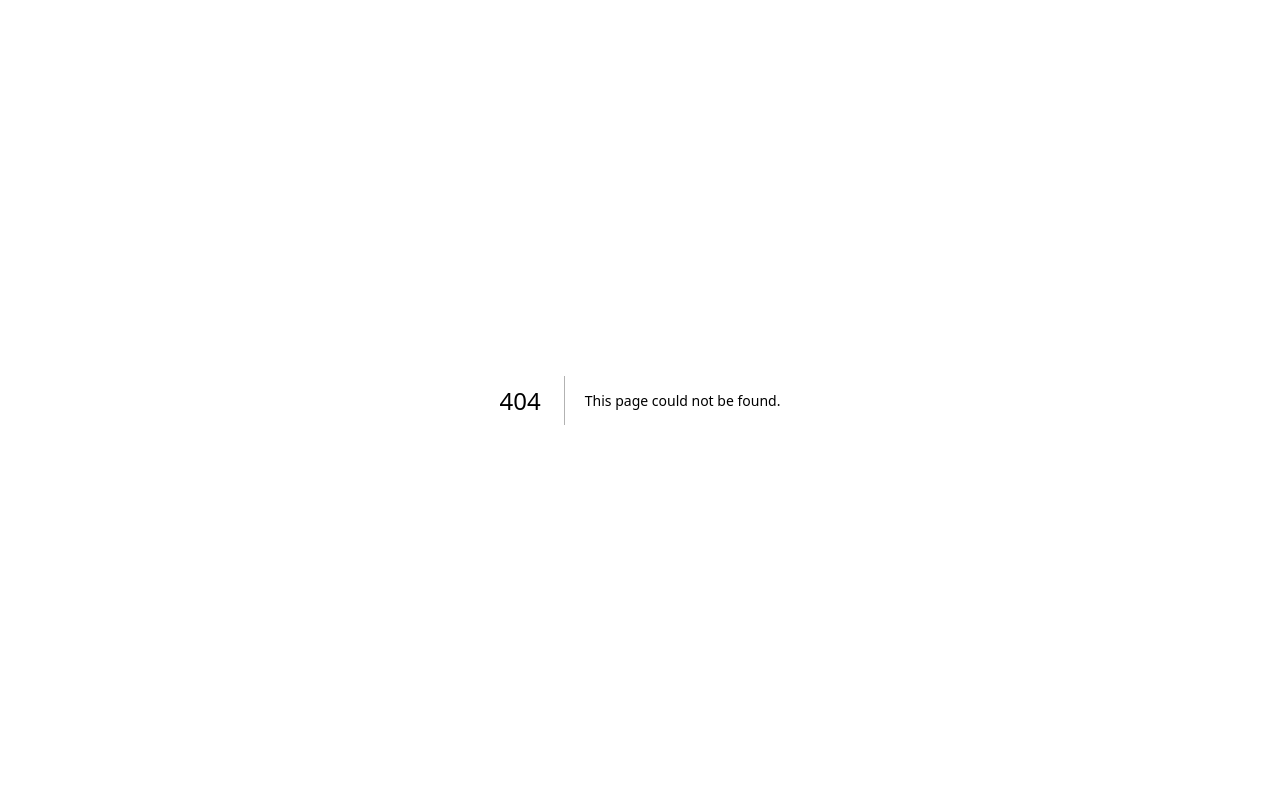
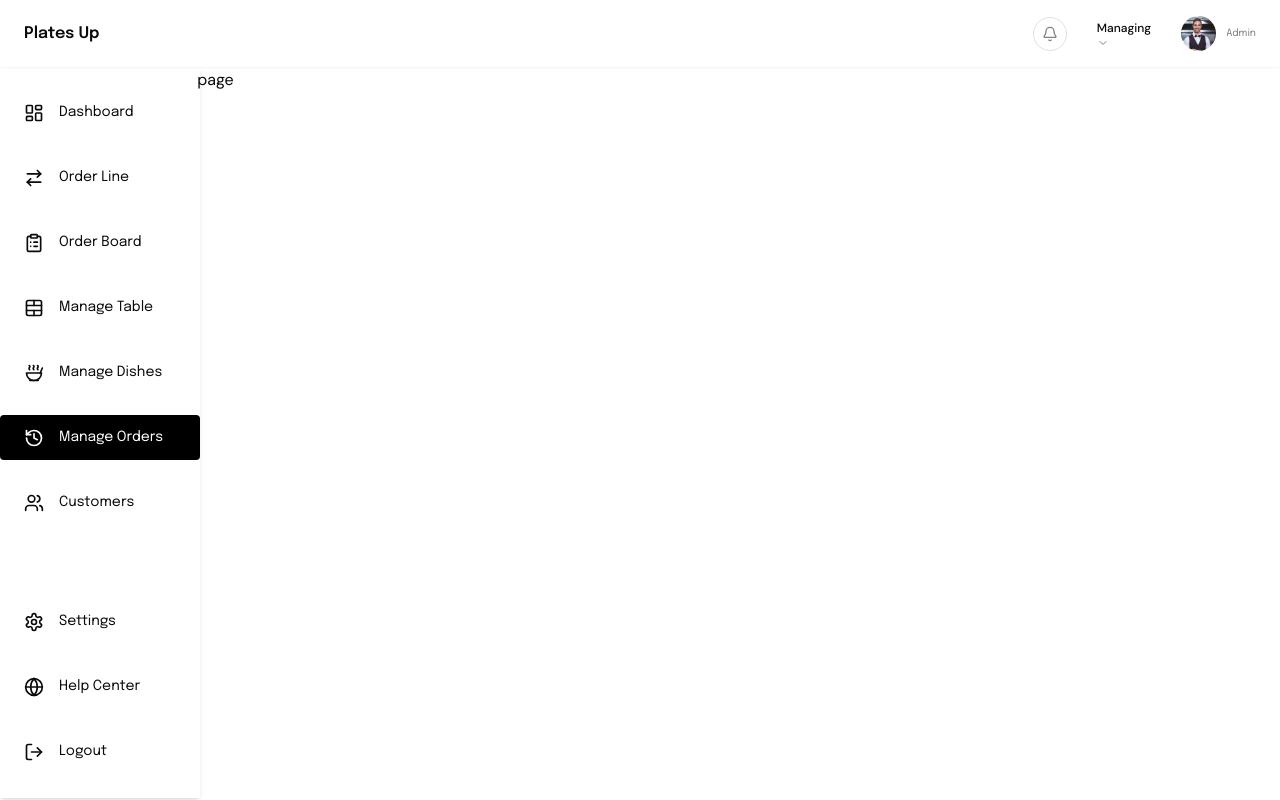
Before and after one commit to pritulgohil/restaurant-pos, a Next.js app: page /pos/manage-orders in a window 1280 px wide. Before the commit this address had no page. Built offline with nearby package versions, Linux system fonts and the light colour scheme; no server answers; sample sign-in values are in the browser's storage.

Commit message:
initiated manage orders page

```diff
--- a/src/app/components/Pos/Sidebar/Sidebar.jsx
+++ b/src/app/components/Pos/Sidebar/Sidebar.jsx
@@ -10,6 +10,7 @@ import { Settings } from "lucide-react";
 import { Globe } from "lucide-react";
 import { LogOut } from "lucide-react";
 import { LoaderCircle } from "lucide-react";
+import { History } from "lucide-react";
 import { useState } from "react";
 import { useAuthContext } from "@/context/AuthContext";
 import { useRouter, usePathname } from "next/navigation";
@@ -69,6 +70,17 @@ const Sidebar = () => {
             </li>
             <li
               className={` ${
+                pathname === "/pos/order-board"
+                  ? styles.active
+                  : styles.sidebarItem
+              }`}
+              onClick={() => handleNavigation("/pos/order-board")}
+            >
+              <ClipboardList className={styles.sidebarIcon} />
+              Order Board
+            </li>
+            <li
+              className={` ${
                 pathname === "/pos/manage-table"
                   ? styles.active
                   : styles.sidebarItem
@@ -91,14 +103,14 @@ const Sidebar = () => {
             </li>
             <li
               className={` ${
-                pathname === "/pos/order-board"
+                pathname === "/pos/manage-orders"
                   ? styles.active
                   : styles.sidebarItem
               }`}
-              onClick={() => handleNavigation("/pos/order-board")}
+              onClick={() => handleNavigation("/pos/manage-orders")}
             >
-              <ClipboardList className={styles.sidebarIcon} />
-              Order Board
+              <History className={styles.sidebarIcon} />
+              Manage Orders
             </li>
             <li
               className={` ${
--- /dev/null
+++ b/src/app/pos/manage-orders/page.jsx
@@ -0,0 +1,7 @@
+import React from "react";
+
+const page = () => {
+  return <div>page</div>;
+};
+
+export default page;
```
